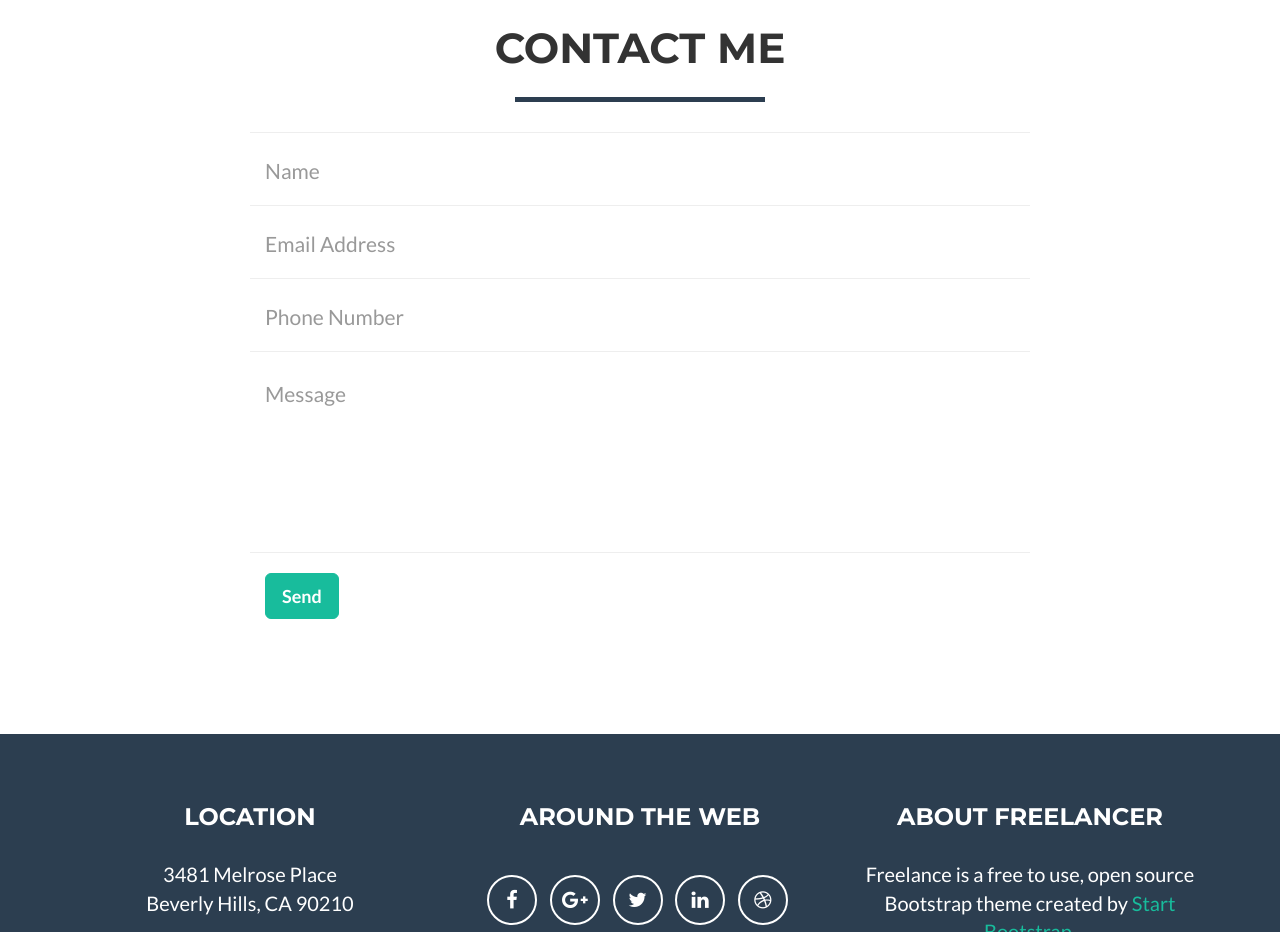
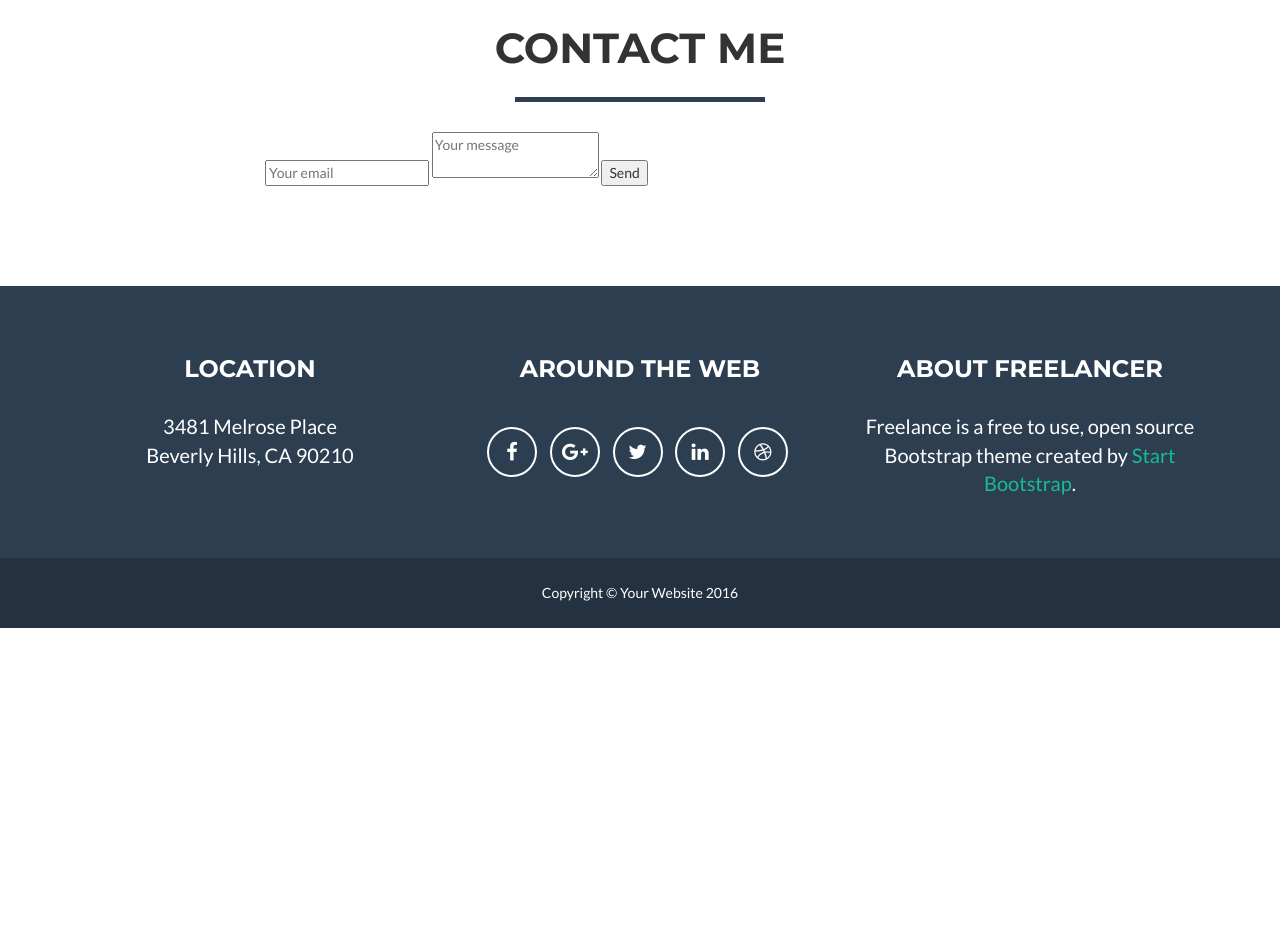
Before and after one commit to CarlosML27/CarlosML27.github.io, a website: page index.html in a window 1280 px wide. Shown: the part 2200-3132 px from the top of the page. After the commit the page ends 2828 px from the top, so only its background shows below. Drawn offline with nearby package versions, Linux system fonts and the light colour scheme.

Commit message:
Changed contact form to a basic formspree form.

```diff
--- a/index.html
+++ b/index.html
@@ -200,42 +200,10 @@
                 <div class="col-lg-8 col-lg-offset-2">
                     <!-- To configure the contact form email address, go to mail/contact_me.php and update the email address in the PHP file on line 19. -->
                     <!-- The form should work on most web servers, but if the form is not working you may need to configure your web server differently. -->
-                    <form name="sentMessage" id="contactForm" novalidate>
-                        <div class="row control-group">
-                            <div class="form-group col-xs-12 floating-label-form-group controls">
-                                <label for="name">Name</label>
-                                <input type="text" class="form-control" placeholder="Name" id="name" required data-validation-required-message="Please enter your name.">
-                                <p class="help-block text-danger"></p>
-                            </div>
-                        </div>
-                        <div class="row control-group">
-                            <div class="form-group col-xs-12 floating-label-form-group controls">
-                                <label for="email">Email Address</label>
-                                <input type="email" class="form-control" placeholder="Email Address" id="email" required data-validation-required-message="Please enter your email address.">
-                                <p class="help-block text-danger"></p>
-                            </div>
-                        </div>
-                        <div class="row control-group">
-                            <div class="form-group col-xs-12 floating-label-form-group controls">
-                                <label for="phone">Phone Number</label>
-                                <input type="tel" class="form-control" placeholder="Phone Number" id="phone" required data-validation-required-message="Please enter your phone number.">
-                                <p class="help-block text-danger"></p>
-                            </div>
-                        </div>
-                        <div class="row control-group">
-                            <div class="form-group col-xs-12 floating-label-form-group controls">
-                                <label for="message">Message</label>
-                                <textarea rows="5" class="form-control" placeholder="Message" id="message" required data-validation-required-message="Please enter a message."></textarea>
-                                <p class="help-block text-danger"></p>
-                            </div>
-                        </div>
-                        <br>
-                        <div id="success"></div>
-                        <div class="row">
-                            <div class="form-group col-xs-12">
-                                <button type="submit" class="btn btn-success btn-lg">Send</button>
-                            </div>
-                        </div>
+                    <form method="POST" action="http://formspree.io/CarlosML27@outlook.com">
+                        <input name="email" placeholder="Your email" type="email">
+                        <textarea name="message" placeholder="Your message"></textarea>
+                        <button type="submit">Send</button>
                     </form>
                 </div>
             </div>
```
